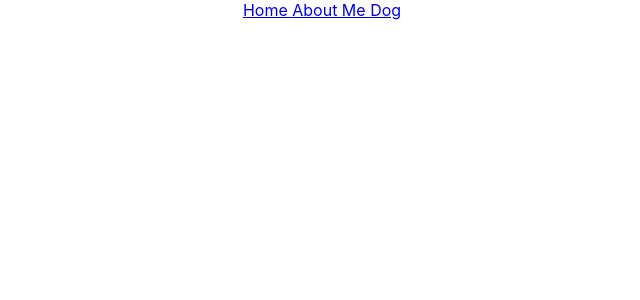
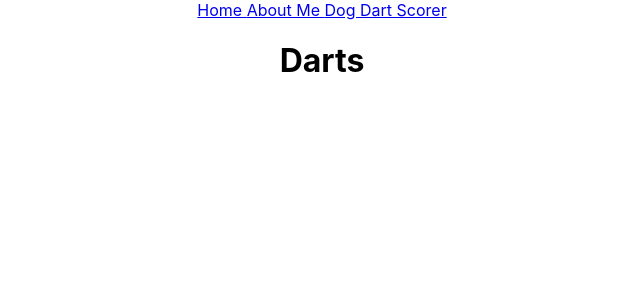
Before and after one commit to adelewatkins/ProjectAdeleFE, a React (Create React App) app: page /darts in a window 1280 px wide. Before the commit this address had no page. Shown: the top 300 px of the page, without its empty margins (318-958 px from the left). Built offline with nearby package versions, Linux system fonts and the light colour scheme.

Commit message:
added darts component

```diff
--- a/package.json
+++ b/package.json
@@ -10,7 +10,7 @@
     "bootstrap": "^5.3.3",
     "prop-types": "^15.8.1",
     "react": "^18.2.0",
-    "react-bootstrap": "^2.10.1",
+    "react-bootstrap": "^2.10.2",
     "react-dom": "^18.2.0",
     "react-router-dom": "^6.22.3",
     "react-scripts": "5.0.1",
--- a/src/App.js
+++ b/src/App.js
@@ -4,6 +4,7 @@ import Home from './Components/Home';
 import { Link, Route, BrowserRouter as Router, Routes } from "react-router-dom";
 import AboutMe from './Components/AboutMe/AboutMe';
 import Dog from './Components/Dog/Dog';
+import DartScorer from './Components/Darts/DartScorer';
 
 function App() {
   return (
@@ -12,11 +13,13 @@ function App() {
       <Router>
         <Link to="/">Home </Link>
         <Link to="/adele">About Me </Link>
-        <Link to="/dog">Dog</Link>
+        <Link to="/dog">Dog </Link>
+        <Link to="/darts">Dart Scorer </Link>
         <Routes>
           <Route path="/" element={<Home />} />
           <Route path="/adele" element={<AboutMe />} />
           <Route path="/dog" element={<Dog />} />
+          <Route path="/darts" element={<DartScorer />} />
         </Routes>
       </Router>
 
--- /dev/null
+++ b/src/Components/Darts/DartScorer.jsx
@@ -0,0 +1,7 @@
+function DartScorer() {
+    return ( <div>
+        <h1>Darts</h1>
+    </div> );
+}
+
+export default DartScorer;
```
Also changed, not shown: 1 other file (tests, documents, lock files or other folders).
